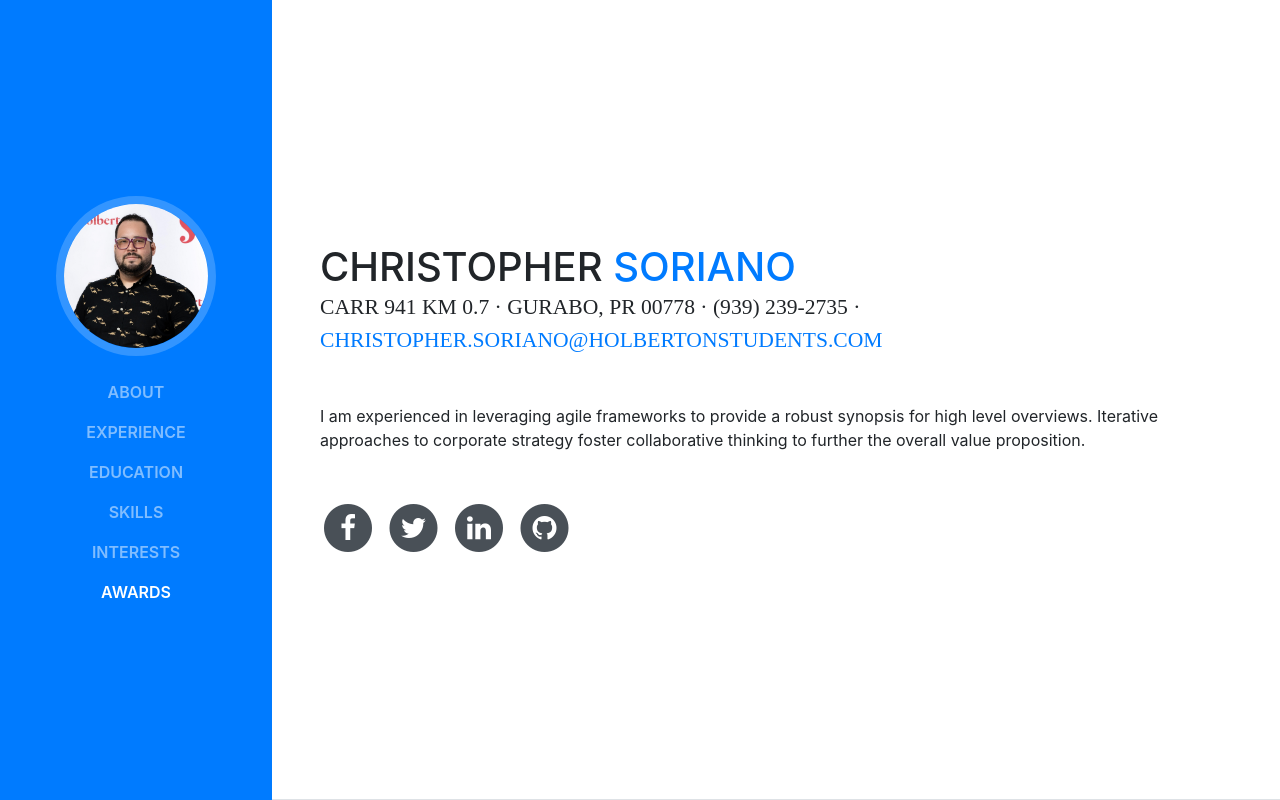
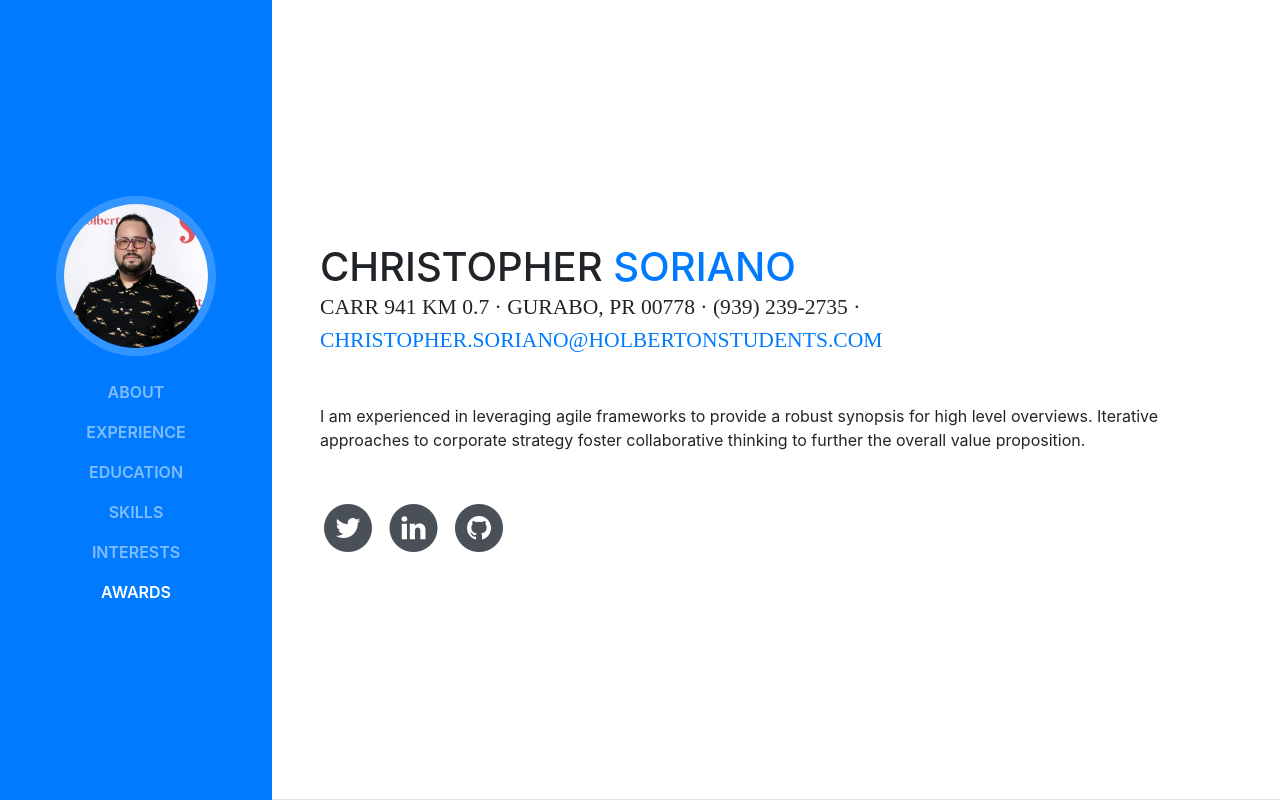
Before and after one commit to csoriano2832/csoriano2832.github.io, a website with bundled scripts: page index.html in a window 1280 px wide. Shown: the top 800 px of the page. Built offline with nearby package versions, Linux system fonts and the light colour scheme; a web font is replaced by a local one.

Commit message:
Add social media links

```diff
--- a/index.html
+++ b/index.html
@@ -74,15 +74,7 @@
           <p class="mb-5">I am experienced in leveraging agile frameworks to provide a robust synopsis for high level overviews. Iterative approaches to corporate strategy foster collaborative thinking to further the overall value proposition.</p>
           <ul class="list-inline list-social-icons mb-0">
             <li class="list-inline-item">
-              <a href="#">
-                <span class="fa-stack fa-lg">
-                  <i class="fa fa-circle fa-stack-2x"></i>
-                  <i class="fa fa-facebook fa-stack-1x fa-inverse"></i>
-                </span>
-              </a>
-            </li>
-            <li class="list-inline-item">
-              <a href="#">
+              <a href="https://twitter.com/SorianoFSSE">
                 <span class="fa-stack fa-lg">
                   <i class="fa fa-circle fa-stack-2x"></i>
                   <i class="fa fa-twitter fa-stack-1x fa-inverse"></i>
@@ -90,7 +82,7 @@
               </a>
             </li>
             <li class="list-inline-item">
-              <a href="#">
+              <a href="https://www.linkedin.com/in/csoriano2832/">
                 <span class="fa-stack fa-lg">
                   <i class="fa fa-circle fa-stack-2x"></i>
                   <i class="fa fa-linkedin fa-stack-1x fa-inverse"></i>
@@ -98,7 +90,7 @@
               </a>
             </li>
             <li class="list-inline-item">
-              <a href="#">
+              <a href="https://github.com/csoriano2832">
                 <span class="fa-stack fa-lg">
                   <i class="fa fa-circle fa-stack-2x"></i>
                   <i class="fa fa-github fa-stack-1x fa-inverse"></i>
```
